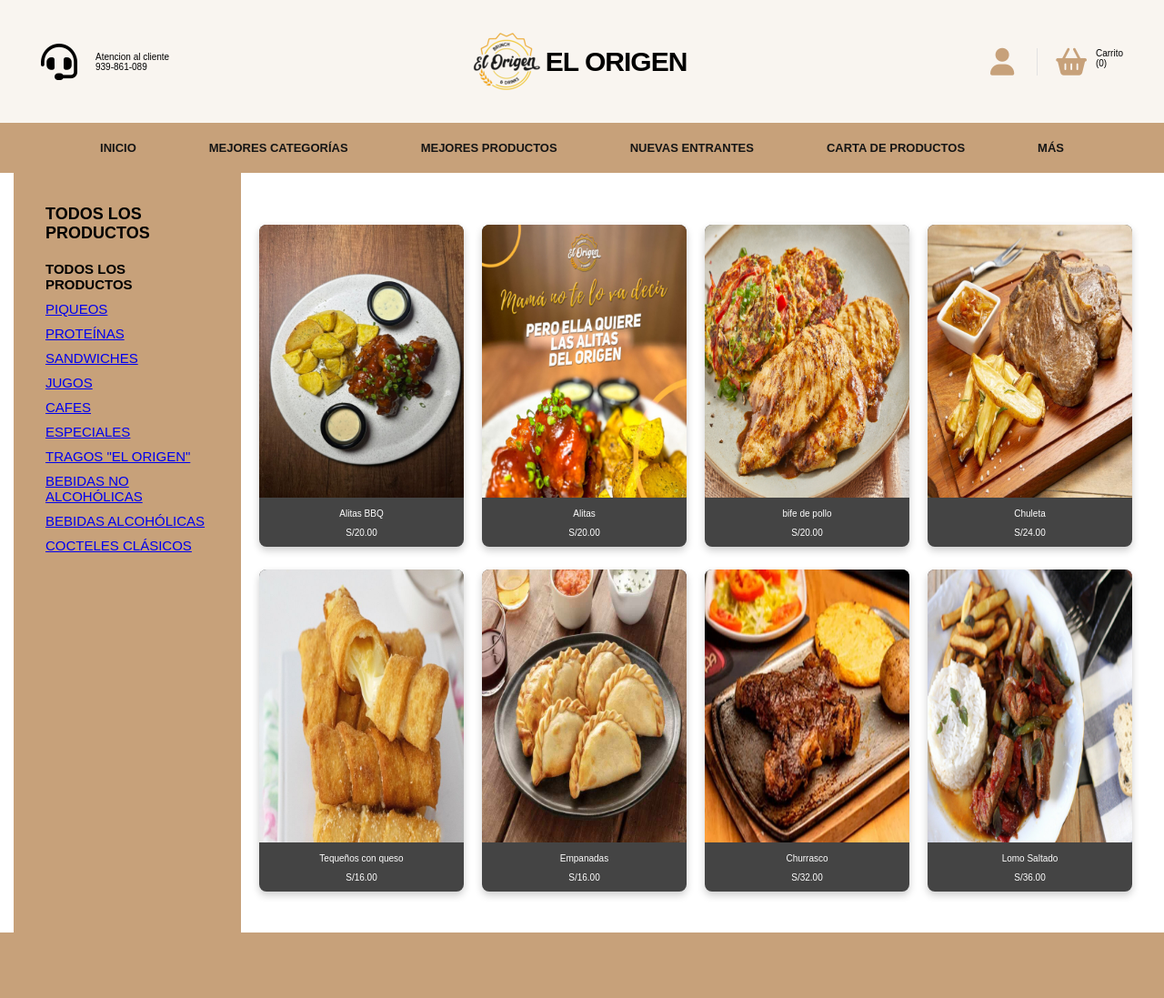
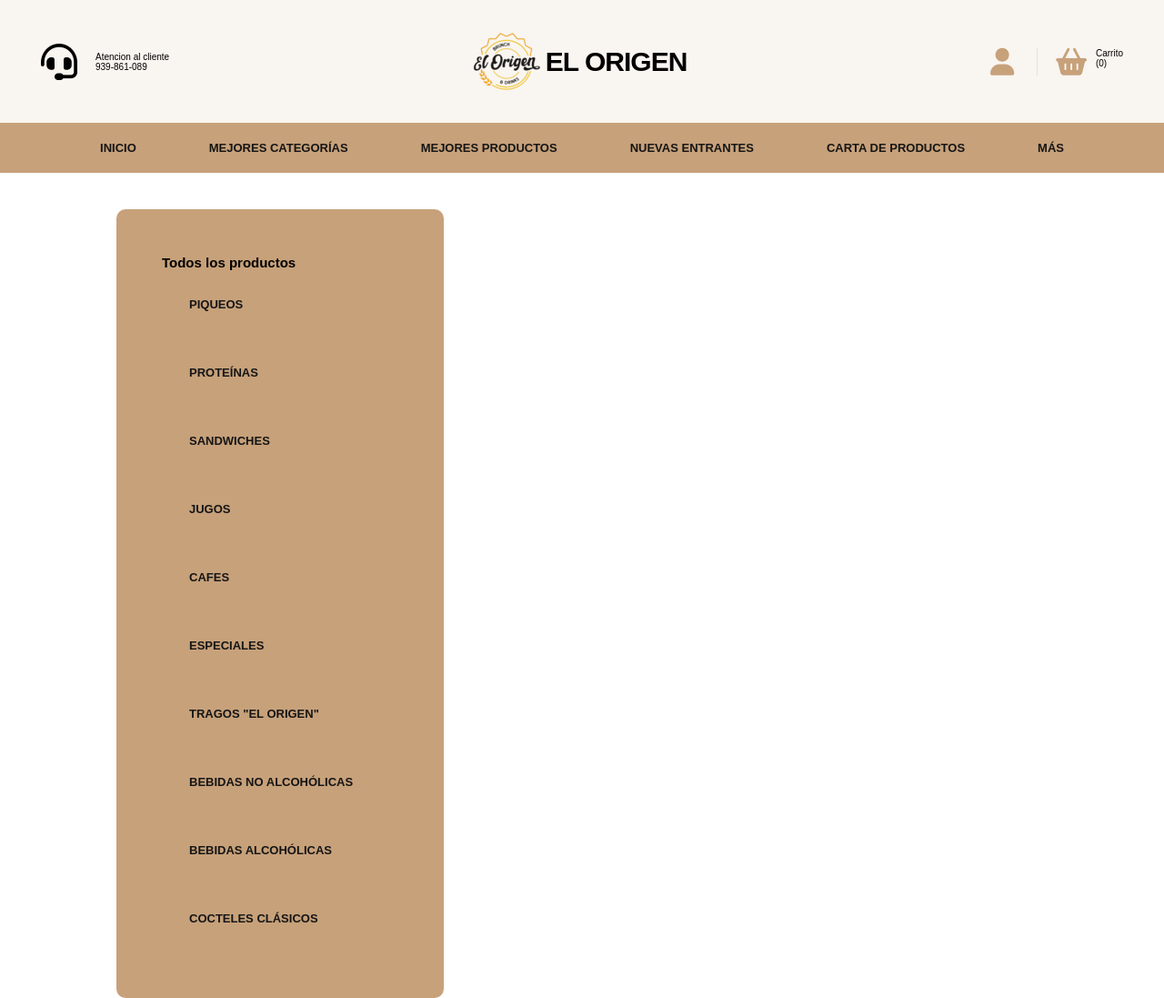
Before and after one commit to ang3lSm1th/proyecto_de_ingenieria_web, a PHP site: page /CartaProductos.html in a window 1280 px wide. Shown: the whole page at 91% size. Before the commit the page ends 1025 px from the top, so only its background shows below. Run offline with PHP 8.4, Linux system fonts and the light colour scheme.

Commit message:
Actualizacion todas las categorias

```diff
--- a/CartaProductos.html
+++ b/CartaProductos.html
@@ -54,22 +54,30 @@
 					<li><a href="#blog">Más</a></li>
 				</ul>
 	</header>
-	<div class="container">
+
+	<div class="container-catego">
         <aside class="sidebar">
 			<div class="Indice">
-            <h2>Todos los productos</h2>
-            <ul>
-                <li>Todos los productos</li>
-                <li><a href="#">Piqueos</a></li>
-                <li><a href="#">Proteínas</a></li>
-                <li><a href="#">Sandwiches</a></li>
-                <li><a href="#">Jugos</a></li>
-                <li><a href="#">Cafes</a></li>
-                <li><a href="#">Especiales</a></li>
-                <li><a href="#">Tragos "El Origen"</a></li>
-                <li><a href="#">Bebidas No alcohólicas</a></li>
-                <li><a href="#">Bebidas alcohólicas</a></li>
-                <li><a href="#">Cocteles Clásicos</a></li>
+
+            <ul class = "Catego">
+				<h2>Todos los productos</h2>
+                <li><a href="Piqueos">Piqueos</a></li>
+
+                <li><a href="Proteínas">Proteínas</a></li>
+
+                <li><a href="Sandwiches">Sandwiches</a></li>
+
+                <li><a href="Jugos">Jugos</a></li>
+
+                <li><a href="Cafes">Cafes</a></li>
+
+                <li><a href="Especiales">Especiales</a></li>
+
+                <li><a href="Tragos El Origen">Tragos "El Origen"</a></li>
+
+                <li><a href="Bebidas No alcohólicas">Bebidas No alcohólicas</a></li>
+                <li><a href="Bebidas alcohólicas">Bebidas alcohólicas</a></li>
+                <li><a href="Cocteles Clásicos">Cocteles Clásicos</a></li>
             </ul>
 		</div>
         </aside>
@@ -78,59 +86,6 @@
                 <h2>Todos los productos</h2>
                 <div class="filter">Más popular</div>
             </div>
-			<section class="Productos1">
-            <div class="products">
-                <div class="product-card">
-                    <img src="img/alitasbbqMargen.jpg" alt="Alitas BBQ">
-                    <p>Alitas BBQ</p>
-                    <p>S/20.00</p>
-                </div>
-                <div class="product-card">
-                    <img src="img/ALITAS.NOVEDAD.MARGEN.jpg" alt="Alitas">
-                    <p>Alitas</p>
-                    <p>S/20.00</p>
-                </div>
-                <div class="product-card">
-                    <img src="img/bife de pollo.MARGEN.jpg" alt="bife de pollo">
-                    <p>bife de pollo</p>
-                    <p>S/20.00</p>
-                </div>
-				<div class="product-card">
-                    <img src="img/chuleta.jpg" alt="bife de pollo">
-                    <p>Chuleta</p>
-                    <p>S/24.00</p>
-                </div>
-			</div>
-			</section>
-
-			<section class="Productos1">
-				<div class="products">
-					<div class="product-card">
-						<img src="img/relleno-de-los-tequenos-de-queso.jpg" alt="Alitas BBQ">
-						<p>Tequeños con queso</p>
-						<p>S/16.00</p>
-					</div>
-					<div class="product-card">
-						<img src="img/empandas.jpg" alt="Alitas">
-						<p>Empanadas</p>
-						<p>S/16.00</p>
-					</div>
-					<div class="product-card">
-						<img src="img/churrasco.jpg" alt="bife de pollo">
-						<p>Churrasco</p>
-						<p>S/32.00</p>
-					</div>
-					<div class="product-card">
-						<img src="img/lomoSaltado.jpg" alt="bife de pollo">
-						<p>Lomo Saltado</p>
-						<p>S/36.00</p>
-					</div>
-				</div>
-				</section>
-
-
-
-
 
             </div>
         </main>
--- a/styles2.css
+++ b/styles2.css
@@ -22,86 +22,73 @@
     color: #fff;
 }
 
-.container {
+/* ********************************** */
+/*           Categoria                */
+/* ********************************** */
+
+
+.container-catego {
+
     display: flex;
+    position: absolute;
+    align-items: center;
+    left: 10%;
+    margin-top: 40px;
 
 }
 
-.sidebar {
-    width: 20%;
-    background-color: #c7a17a;
-    padding: 20px;
+.Catego h2 {
+    color:black;
 }
 
-.sidebar h2 {
-    font-size: 1.2em;
-    margin-bottom: 20px;
+.Indice {
+	display: flex;
+	align-items: center;
+	justify-content: center;
+	gap: 15px;
+
+	background-color: var(--primary-color);
+	border-radius: 10px;
+	padding: 50px ;
 }
 
-.sidebar ul {
-    list-style: none;
-    padding: 0;
+
+.Catego li {
+    display: flex;
 }
 
-.sidebar ul li {
-    margin: 10px 0;
+.Catego a {
+	text-decoration: none;
+	font-size: 13px;
+	color: var(--dark-color);
+	font-weight: 600;
+	text-transform: uppercase;
+	position: relative;
+	padding: 30px ;
+    margin-right: 20px;
+
 }
 
-.sidebar ul li:first-child {
-    font-weight: bold;
+.Catego a::after {
+	content: '';
+	width: 15px;
+	height: 1px;
+	background-color: #ffffff00;
+	position: absolute;
+	bottom: -3px;
+	left: 50%;
+
+	transform: translate(-50%, 50%);
+	opacity: 0;
+	transition: all 0.3s ease;
 }
 
-.product-list {
-    width: 80%;
-    padding: 20px;
+.Catego a:hover::after {
+	opacity: 1;
+
 }
 
-.product-list .header {
-    display: flex;
-    justify-content: space-between;
-    align-items: center;
-    margin-bottom: 20px;
+.Catego a:hover {
+	color: #fff;
+
 }
-
-.product-list .header h2 {
-    margin: 0;
-}
-
-.product-list .filter {
-    cursor: pointer;
-    position: relative;
-}
-
-.product-list .products {
-    display: flex;
-    gap: 20px;
-}
-
-.product-card {
-    background-color: #444;
-    border-radius: 8px;
-    overflow: hidden;
-    text-align: center;
-    box-shadow: 0 4px 8px rgba(0, 0, 0, 0.2);
-}
-
-.product-card img {
-    width: 100%;
-    height: auto;
-}
-
-.product-card p {
-    margin: 10px 0;
-}
-
-.Productos1{
-    margin-bottom: 25px;
-}
-
-.Indice{
-    color: black;
-    font-size: 15px;
-    text-transform: uppercase;
-    border: 0;
-    padding: 15px;
-}
```
